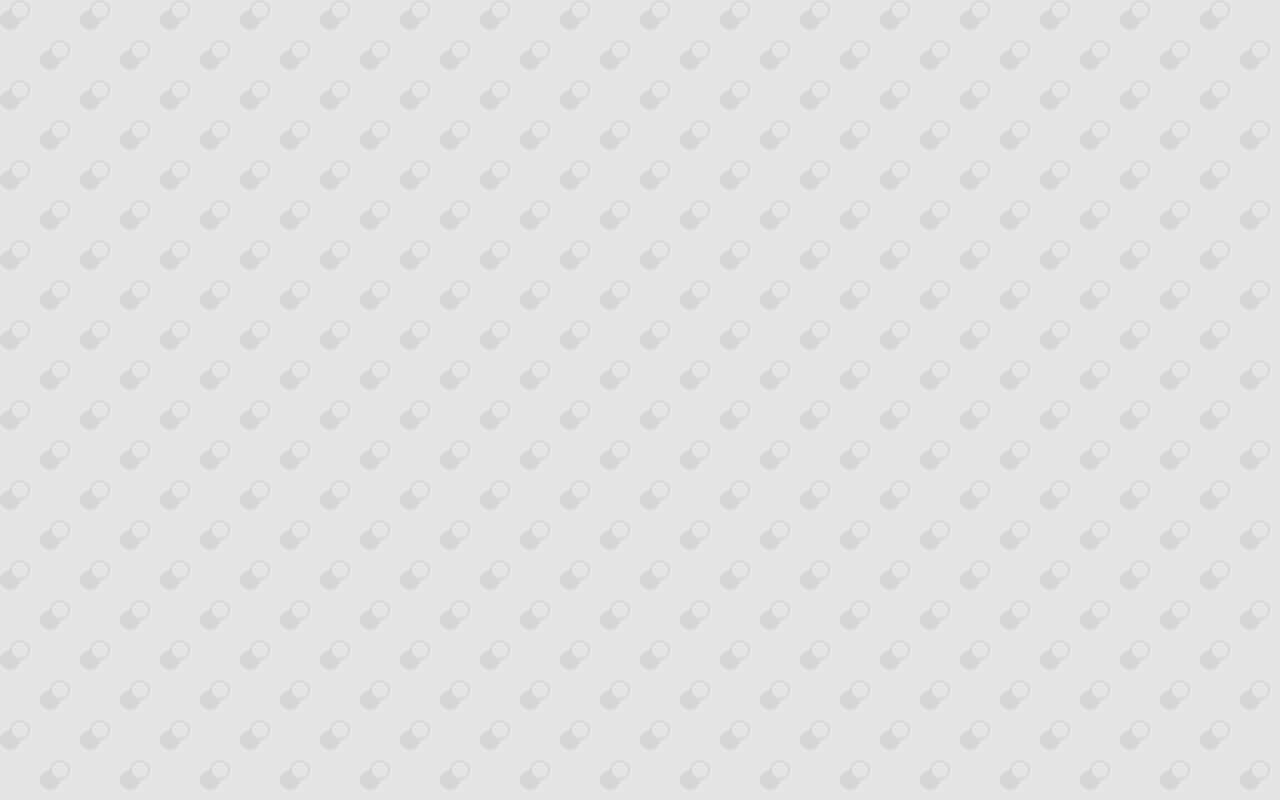
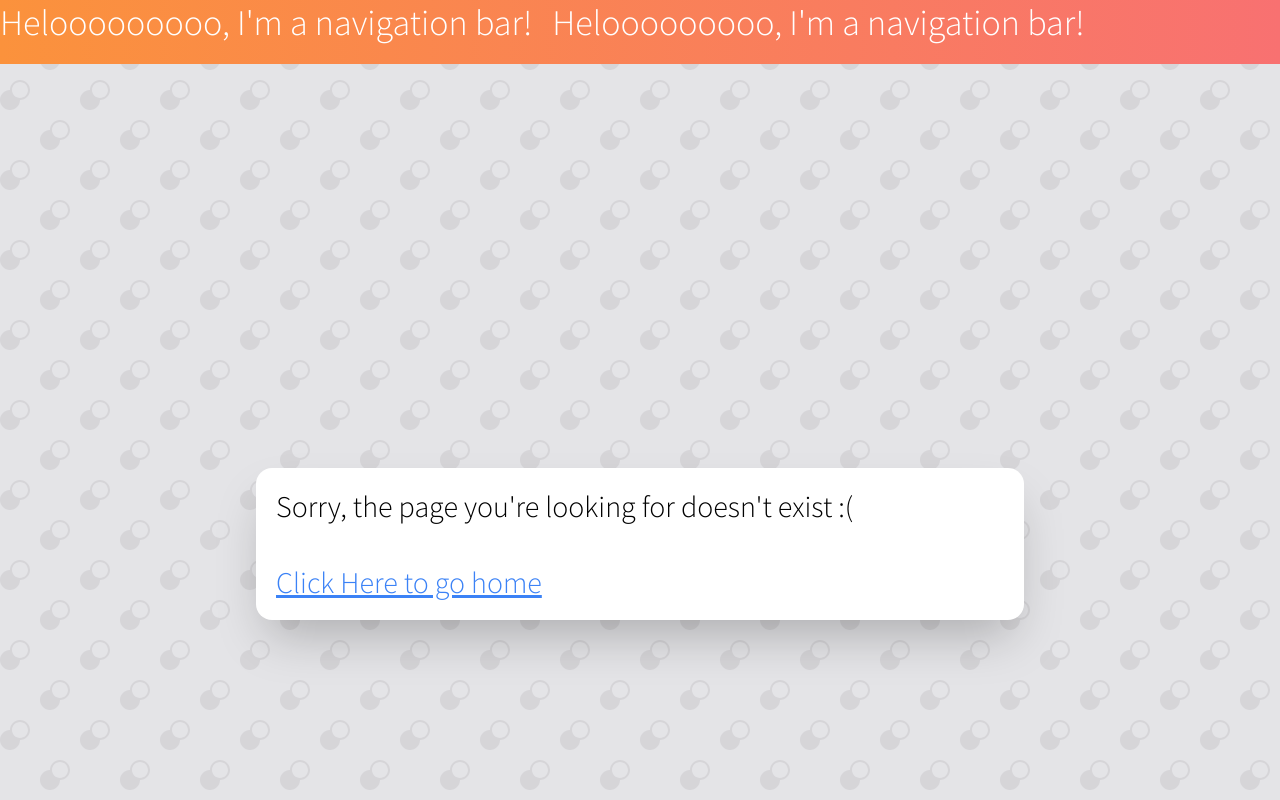
Before and after one commit to arcio-uk/Sales-Website, a React (Vite) app: page /Sales-Website in a window 1280 px wide. Before the commit this address had no page. Shown: the top 800 px of the page. Built offline with nearby package versions, Linux system fonts and the light colour scheme; what tailwindcss-animatecss would draw is missing.

Commit message:
feat: added 404 page

```diff
--- a/src/App.tsx
+++ b/src/App.tsx
@@ -8,13 +8,15 @@ import {
 
 import Home from '@/pages/Home';
 import StandardLayout from '@/layout/StandardLayout';
+import NotFound from '@/pages/NotFound';
 
 const App = () => (
   <Router>
     <Routes>
       <Route element={<StandardLayout />}>
-        <Route path="/about-us" element={<Home />} />
+        <Route path="/pricing" element={<Home />} />
         <Route path="/" element={<Home />} />
+        <Route path="/*" element={<NotFound />} />
       </Route>
     </Routes>
   </Router>
--- /dev/null
+++ b/src/pages/NotFound.tsx
@@ -0,0 +1,14 @@
+import { Link } from 'react-router-dom';
+
+const NotFound = () => (
+  <div className="flex justify-center w-full h-[60rem]">
+    <div className="text-3xl bg-white md:w-3/5 my-auto p-5 rounded-2xl shadow-2xl">
+      Sorry, the page you&#39;re looking for doesn&#39;t exist :(
+      <Link to="/" className="block mt-10 cursor-pointer text-blue-500 underline select-none">
+        Click Here to go home
+      </Link>
+    </div>
+  </div>
+);
+
+export default NotFound;
```
